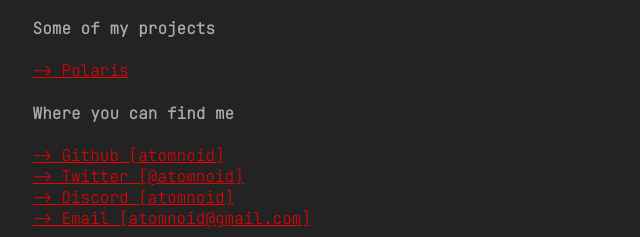
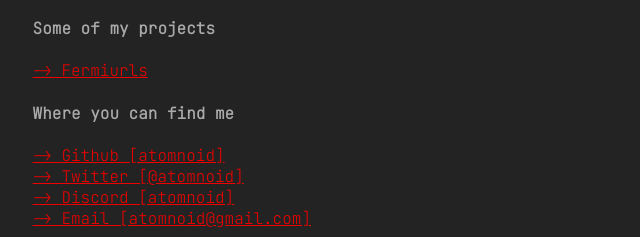
Before and after one commit to atomnoid/atomnoid.github.io, a plain HTML site: page index.html in a window 1280 px wide. Shown: the part 187-424 px from the top of the page, 165-805 px from the left. Drawn offline with Linux system fonts and the light colour scheme.

Commit message:
added one of my project

```diff
--- a/index.html
+++ b/index.html
@@ -18,7 +18,7 @@
             </div>
             <div>
                 <h4>Some of my projects</h4>
-                <a href="https://github.com/atomnoid/Fermiurls?">-> Polaris</a>
+                <a href="https://github.com/atomnoid/Fermiurls?">-> Fermiurls</a>
             </div>
             <div>
                 <h4>Where you can find me</h4>
```
